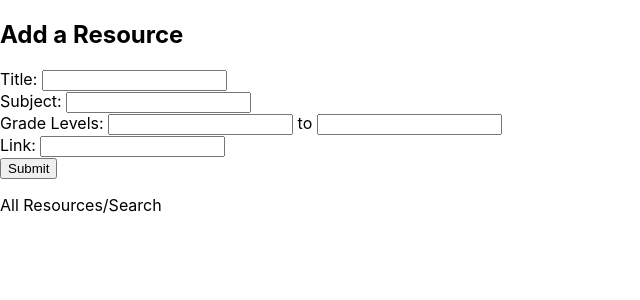
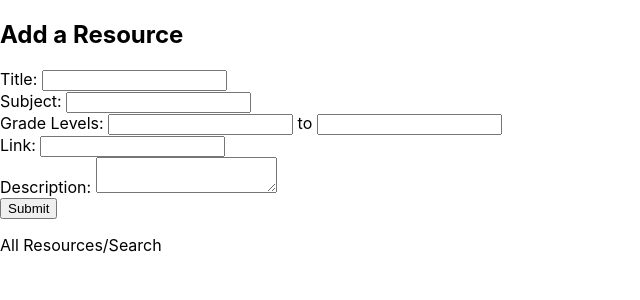
Before and after one commit to charlie763/edu-source, a React (Create React App) app: page / in a window 1280 px wide. Shown: the top 300 px of the page, without its empty margins (0-640 px from the left). Built offline with nearby package versions, Linux system fonts and the light colour scheme.

Commit message:
add description field to resourceFrom state

```diff
--- a/src/components/ResourceForm.js
+++ b/src/components/ResourceForm.js
@@ -8,7 +8,8 @@ class ResourceForm extends React.Component {
     subject: "",
     lowerGradeBound: "",
     upperGradeBound: "",
-    url: ""
+    url: "",
+    description: ""
   }
 
   state = {
@@ -44,6 +45,8 @@ class ResourceForm extends React.Component {
           <input type="text" name="upperGradeBound" value={this.state.upperGradeBound} onChange={this.handleInputChange}/><br />
           <label>Link: </label>
           <input type="text" name="url" value={this.state.url} onChange={this.handleInputChange}/><br />
+          <label>Description: </label>
+          <textarea type="text" name="description" value={this.state.description} onChange={this.handleInputChange}/><br />
           <input type="submit"/>
         </form>
       </div>
```
